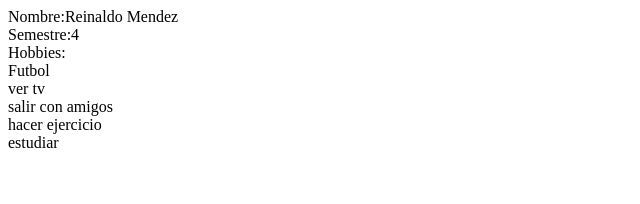
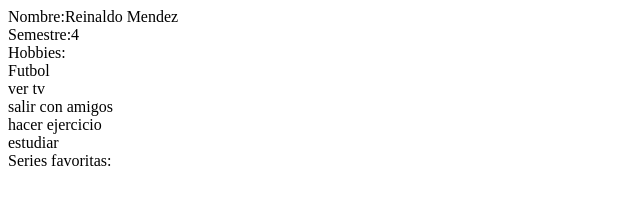
Before and after one commit to Reinamdo05/first-assignment, a plain HTML site: page index.html in a window 1280 px wide. Shown: the whole page, without its empty margins (0-640 px from the left). Drawn offline with Linux system fonts and the light colour scheme.

Commit message:
noveno commit

```diff
--- a/index.html
+++ b/index.html
@@ -14,5 +14,6 @@
     <div>salir con amigos</div>
     <div>hacer ejercicio</div>
     <div>estudiar</div>
+    <div>Series favoritas:</div>
 </body>
 </html>
```
